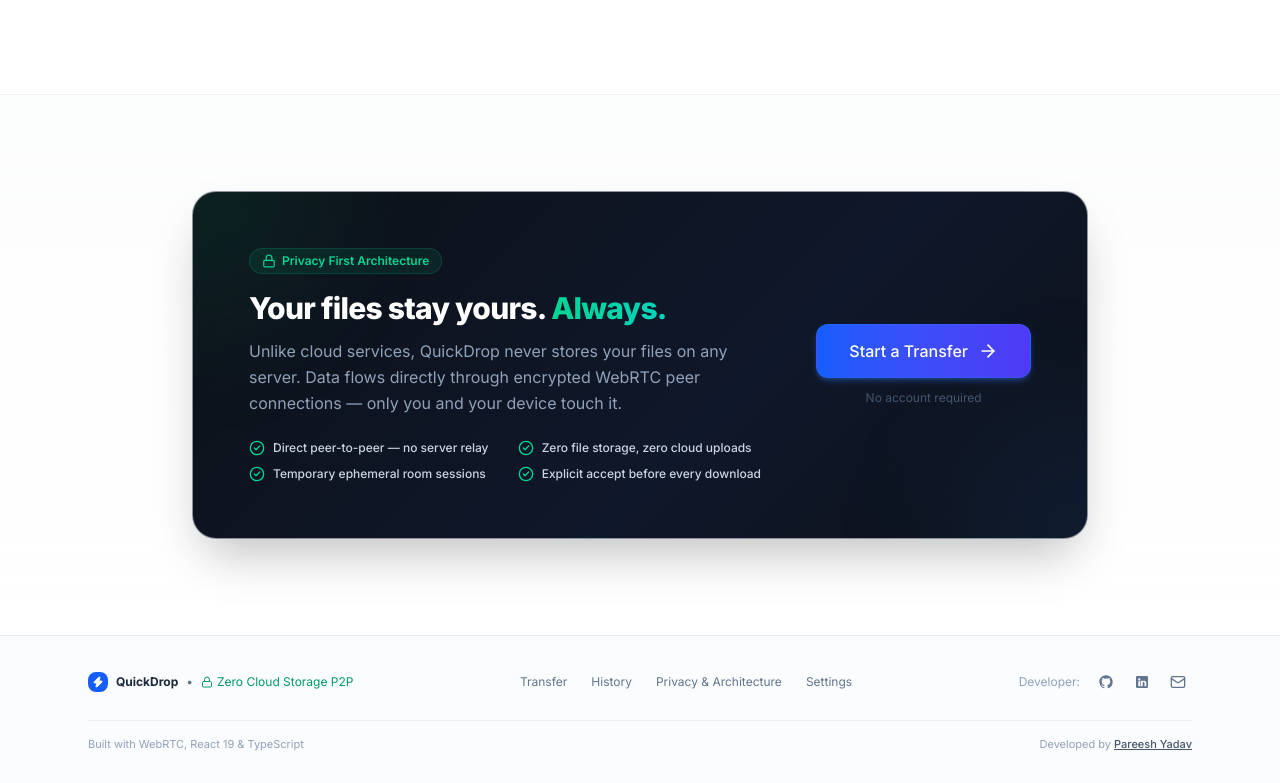
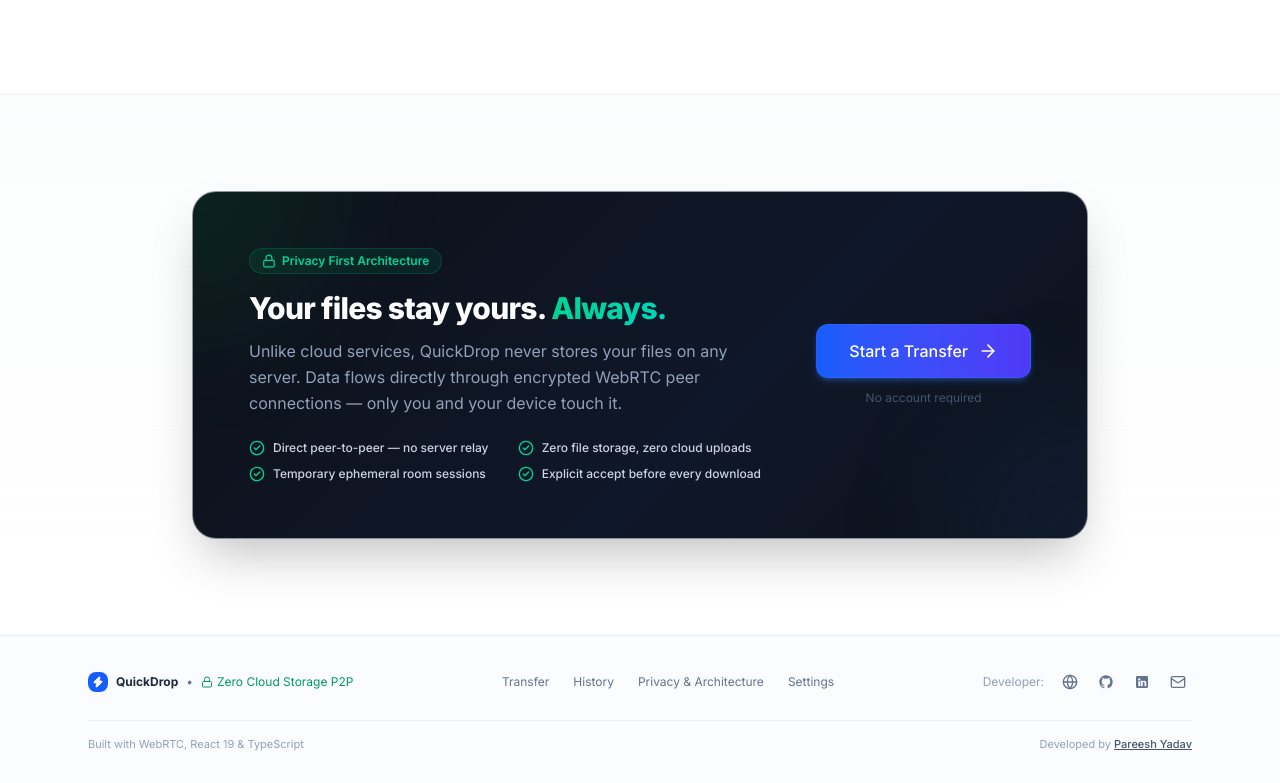
Before and after one commit to yadav-pareesh/quick-drop, a React (Vite) app: page / in a window 1280 px wide. Shown: the part 2026-2809 px from the top of the page. Built offline with nearby package versions, Linux system fonts and the light colour scheme; no server answers.

Commit message:
feat(footer): add developer portfolio website link (pareeshyadav.xyz)

```diff
--- a/src/components/navigation/Footer.tsx
+++ b/src/components/navigation/Footer.tsx
@@ -1,10 +1,11 @@
 import React from 'react';
 import { Link } from 'react-router-dom';
-import { Zap, Lock, Mail } from 'lucide-react';
+import { Zap, Lock, Mail, Globe } from 'lucide-react';
 import { APP_NAME } from '../../constants';
 
 const DEVELOPER = {
   name: 'Pareesh Yadav',
+  portfolio: 'https://pareeshyadav.xyz',
   github: 'https://www.github.com/yadav-pareesh',
   linkedin: 'https://www.linkedin.com/in/pareeshyadav',
   email: 'mailto:pareeshyadav@gmail.com',
@@ -46,9 +47,19 @@
             </Link>
           </div>
 
-          {/* Developer Social Links */}
+          {/* Developer Social & Portfolio Links */}
           <div className="flex items-center gap-2">
             <span className="text-slate-400 dark:text-slate-500 mr-1 hidden sm:inline">Developer:</span>
+            <a
+              href={DEVELOPER.portfolio}
+              target="_blank"
+              rel="noopener noreferrer"
+              aria-label="Developer Portfolio"
+              title="Portfolio Website (pareeshyadav.xyz)"
+              className="p-1.5 rounded-lg text-slate-500 hover:text-emerald-600 dark:text-slate-400 dark:hover:text-emerald-400 hover:bg-slate-200/60 dark:hover:bg-slate-800 transition-colors"
+            >
+              <Globe className="w-4 h-4" />
+            </a>
             <a
               href={DEVELOPER.github}
               target="_blank"
@@ -94,7 +105,7 @@
           <span>
             Developed by{' '}
             <a
-              href={DEVELOPER.github}
+              href={DEVELOPER.portfolio}
               target="_blank"
               rel="noopener noreferrer"
               className="font-medium text-slate-600 dark:text-slate-300 hover:text-blue-600 dark:hover:text-blue-400 underline transition-colors"
```
